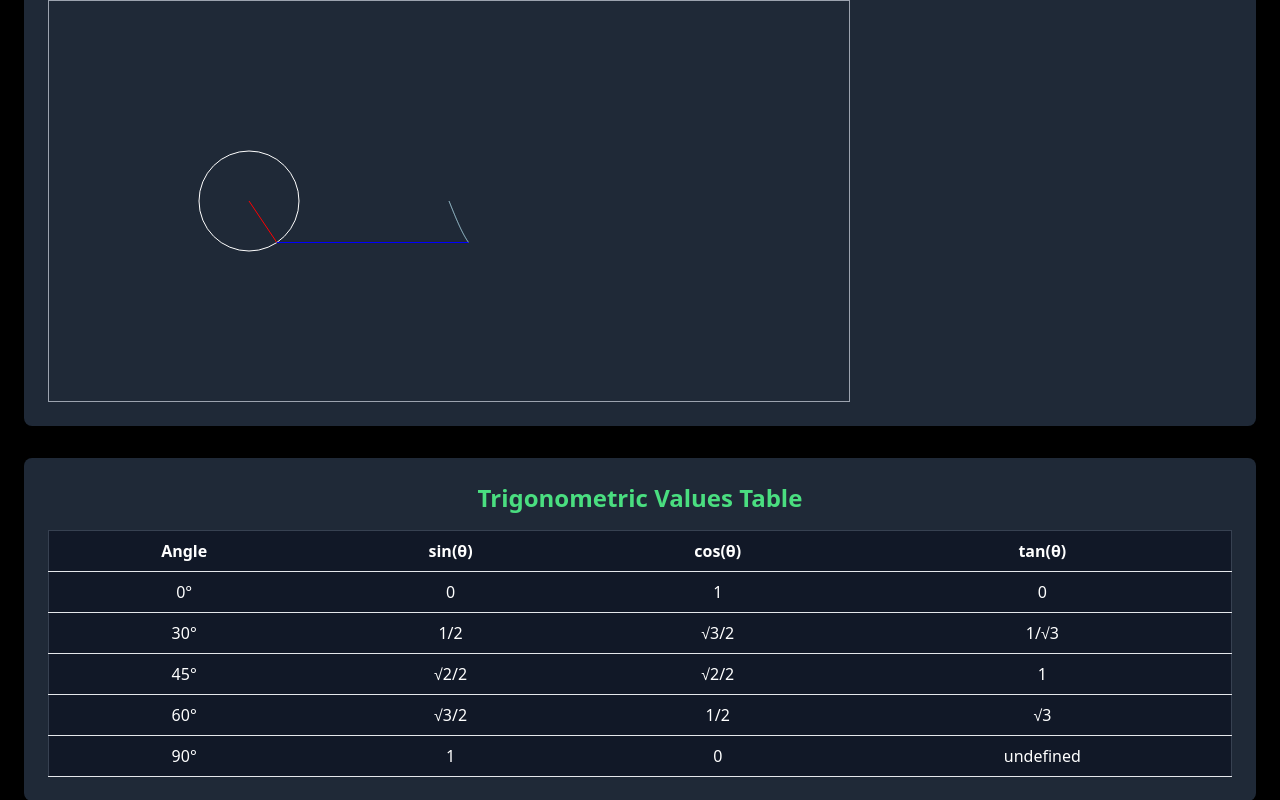
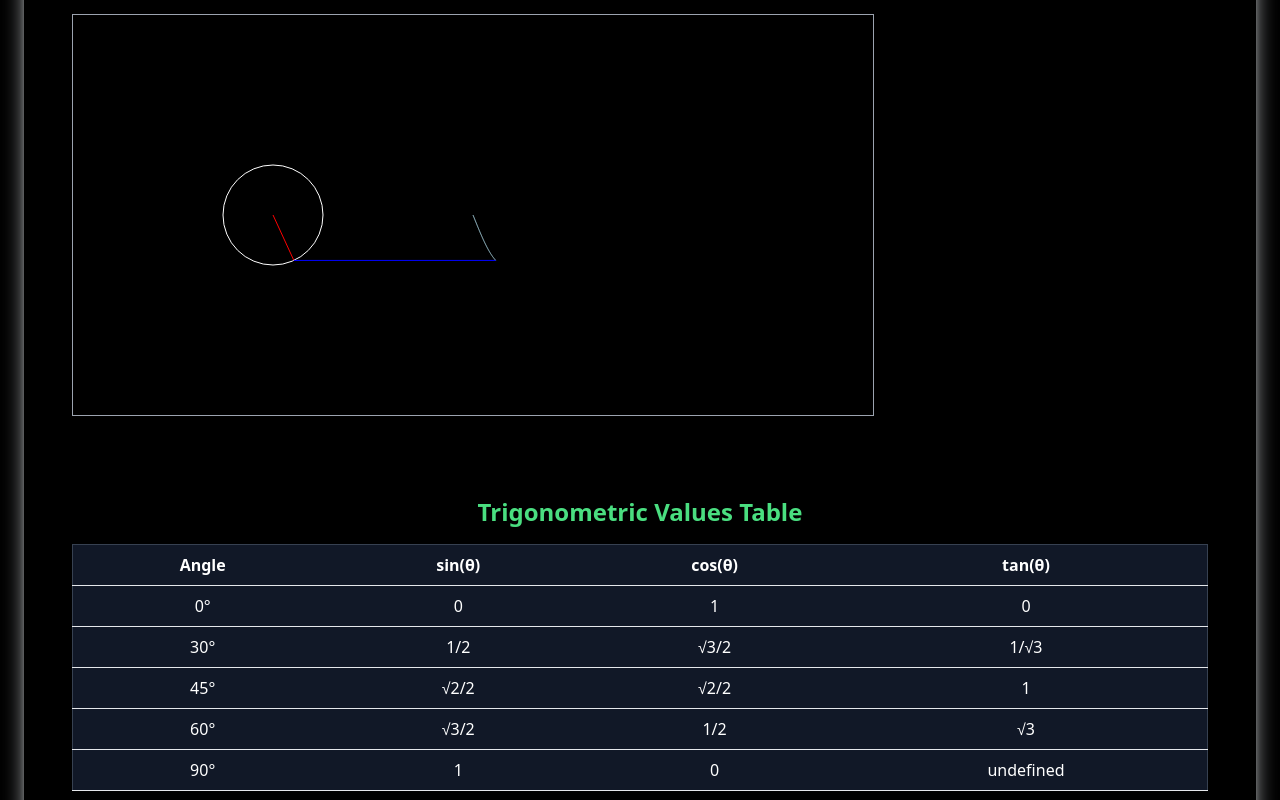
Before and after one commit to N4M154/TrigFactor, a React (Vite) app: page /intro in a window 1280 px wide. Shown: the part 1438-2238 px from the top of the page. Built offline with nearby package versions, Linux system fonts and the light colour scheme.

Commit message:
ui update

```diff
--- a/src/components/Calculator.jsx
+++ b/src/components/Calculator.jsx
@@ -30,7 +30,7 @@ export default function TrigonometricCalculator() {
   };
 
   return (
-    <div className="bg-gray-800 p-6 rounded-lg shadow-lg text-white">
+    <div className=" p-6 rounded-lg shadow-lg text-white">
       <h2 className="text-2xl font-semibold mb-4">Trigonometric Calculator</h2>
       <div className="mb-4">
         <label htmlFor="angle-input" className="block text-lg font-medium mb-2">
--- a/src/pages/IntroToTrig.jsx
+++ b/src/pages/IntroToTrig.jsx
@@ -85,11 +85,11 @@ export default function IntroToTrig() {
 
   return (
     <div className="bg-black min-h-screen w-full p-6">
-      <div className="container mx-auto">
+      <div className="container mx-auto bg-black p-6 rounded-lg shadow-xl shadow-slate-100">
         <h1 className="text-3xl text-white font-bold text-center mb-8">
           Introduction to Trigonometry
         </h1>
-        <div className="bg-gray-800 p-6 rounded-lg shadow-xl mb-8">
+        <div className="p-6  mb-8">
           <h2 className="text-2xl text-green-400 font-semibold mb-4">
             Why Right Triangles?
           </h2>
@@ -175,7 +175,7 @@ export default function IntroToTrig() {
           </ul>
         </div>
 
-        <div className="bg-gray-800 p-6 rounded-lg shadow-xl text-center">
+        <div className="p-6 text-center">
           <h2 className="text-2xl text-green-400 font-semibold mb-4">
             Sine Wave Animation
           </h2>
@@ -186,7 +186,7 @@ export default function IntroToTrig() {
           <SineWaveAnimation />
         </div>
 
-        <div className="bg-gray-800 p-6 rounded-lg shadow-xl text-center mt-8">
+        <div className="p-6 text-center mt-8">
           <h2 className="text-2xl text-green-400 font-semibold mb-4">
             Trigonometric Values Table
           </h2>
@@ -211,7 +211,7 @@ export default function IntroToTrig() {
             </tbody>
           </table>
         </div>
-        <div className="bg-gray-800 p-6 rounded-lg shadow-xl mb-8">
+        <div className=" p-6 mb-8">
           <h2 className="text-2xl text-green-400 font-semibold mb-4">
             Trigonometric Calculator
           </h2>
```
